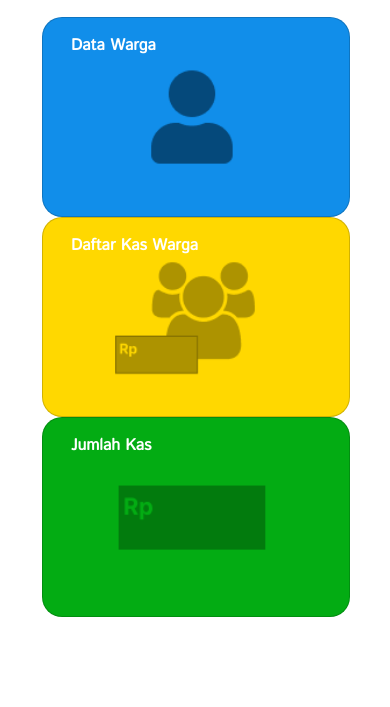
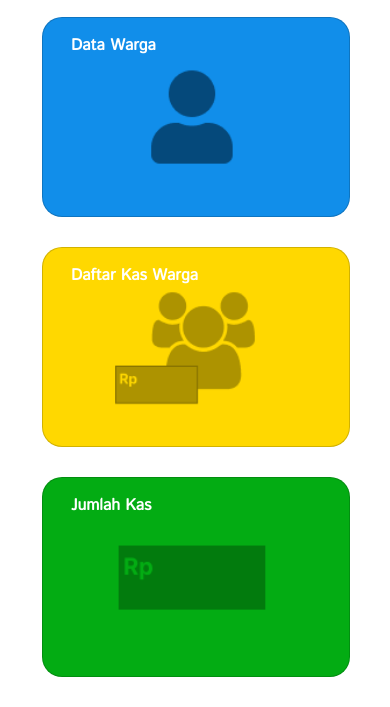
Before and after one commit to alifamarta/Iuran-KasRT, a PHP site: page /pages/index.php in a window 390 px wide. Shown: the part 159-866 px from the top of the page. Before the commit the page ends 776 px from the top, so only its background shows below. Run offline with PHP 8.4, Linux system fonts and the light colour scheme.

Commit message:
Update for responsive

```diff
--- a/index.php
+++ b/index.php
@@ -1,5 +1,5 @@
 <?php
-require 'scripts/login.php'
+ 'scripts/login.php'
 ?>
 
 <!DOCTYPE html>
--- a/styles/home.css
+++ b/styles/home.css
@@ -87,7 +87,8 @@ body {
     background-size: contain;
 }
 
-.card-kasWarga {
+.card-kasWarga,
+.card-kas {
     margin-left: 80px;
 }
 
@@ -96,13 +97,15 @@ body {
     background-size: contain;
 }
 
-.card-kas {
-    margin-left: 80px;
-}
-
 @media screen and (max-width: 800px) {
     .card {
         width: 90%;
         margin-left: 30px;
     }
+
+    .card-user,
+    .card-kasWarga,
+    .card-kas {
+        margin-bottom: 30px;
+    }
 }
--- a/styles/index.css
+++ b/styles/index.css
@@ -80,6 +80,7 @@ input {
         width: 90%;
         margin-top: 50px;
         height: 32em;
+        margin-bottom: 30px;
     }
 
     header img {
```
